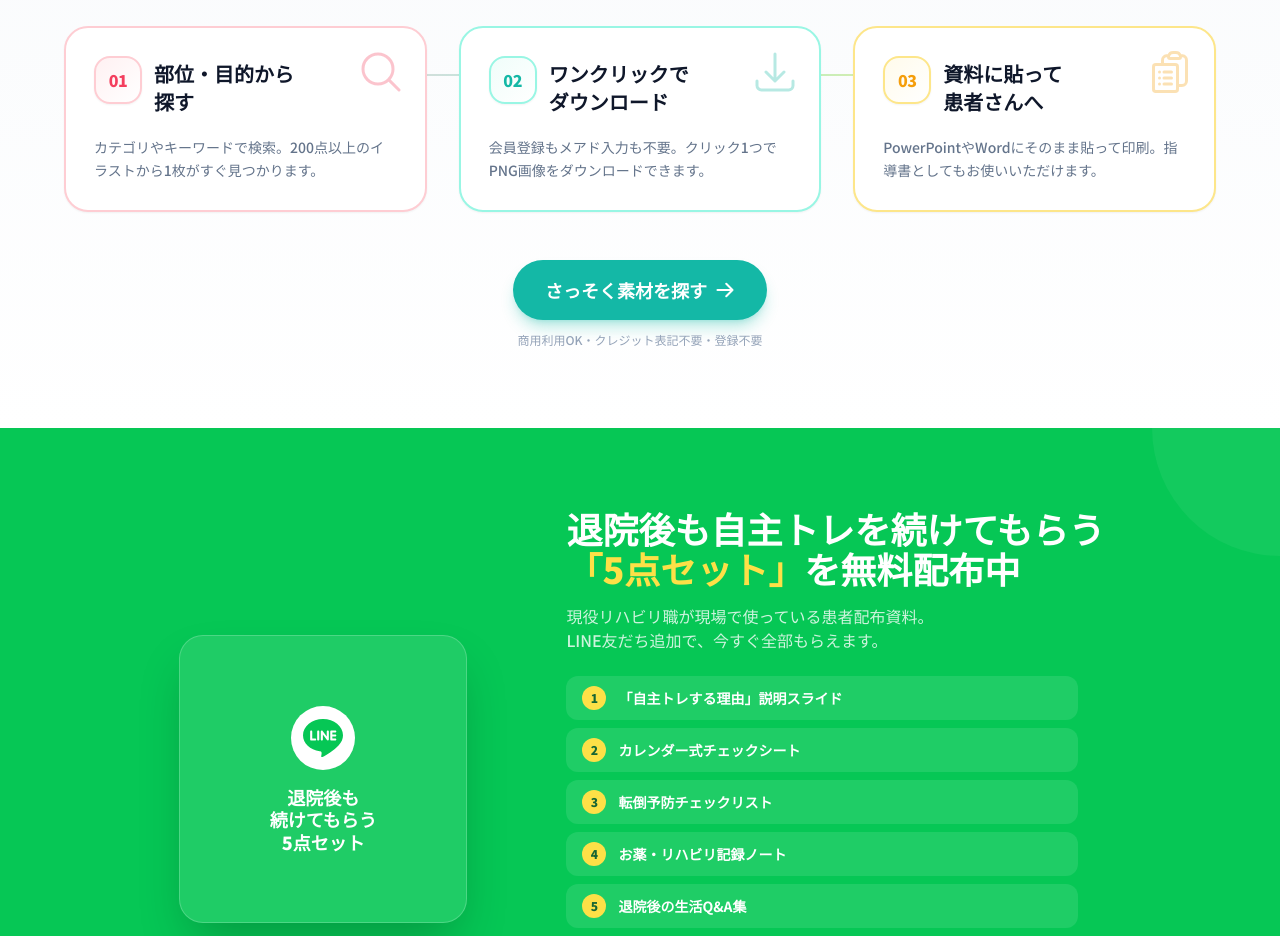
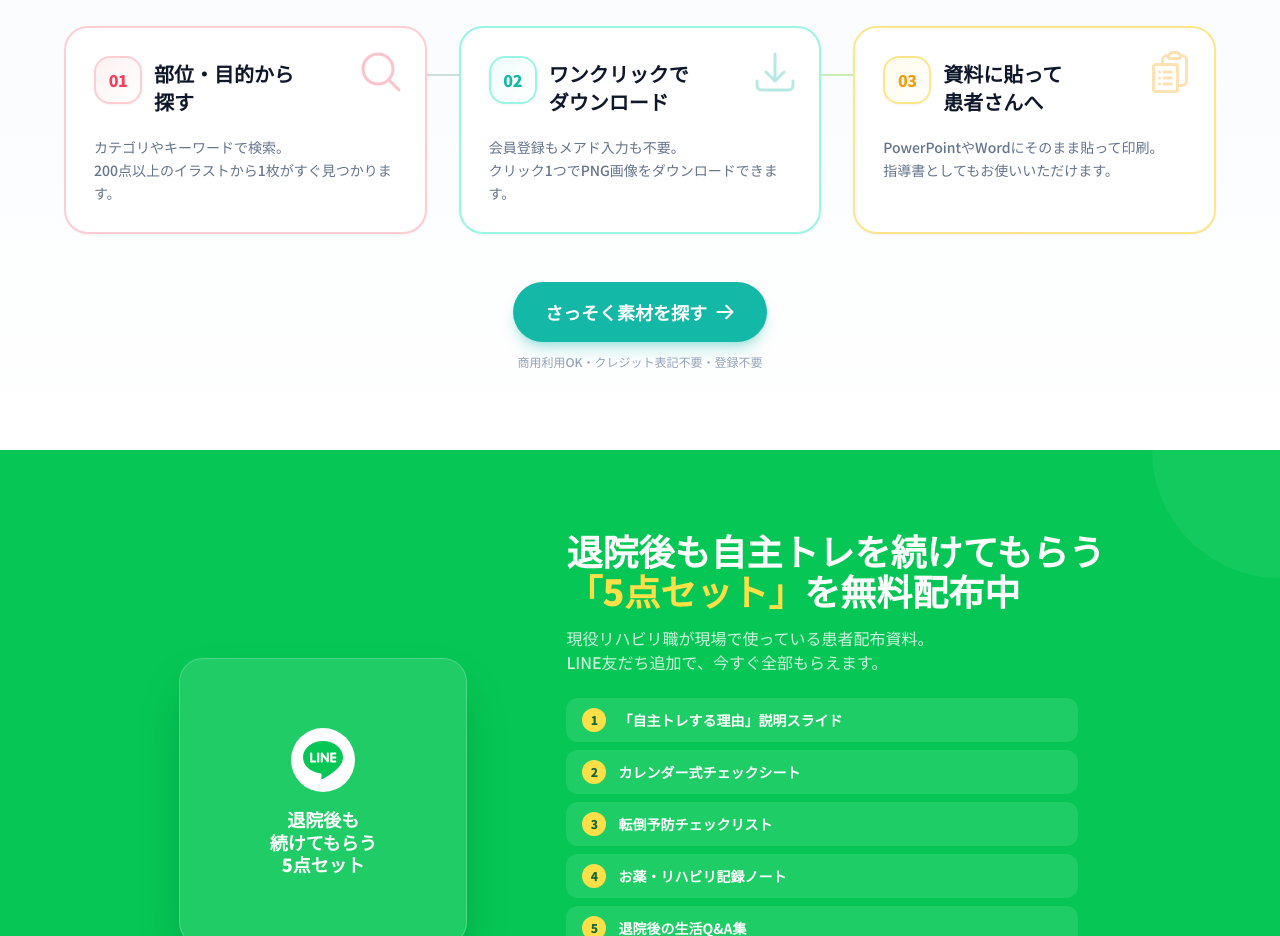
Before and after one commit to makomaru2023/jishutore-starter, a Next.js app: page / in a window 1280 px wide. Shown: the part 2900-3836 px from the top of the page. Built offline with nearby package versions, Linux system fonts and the light colour scheme.

Commit message:
3ステップ説明文を句点で明示的に改行
各ステップの説明文を「動作。改行→補足。」の2行構造に統一。
\\nとwhitespace-pre-lineで読みやすさUP。

Co-Authored-By: Claude Opus 4.6 <noreply@anthropic.com>

```diff
--- a/src/components/HomeHowTo.tsx
+++ b/src/components/HomeHowTo.tsx
@@ -18,21 +18,21 @@ const steps: Step[] = [
     {
         number: "01",
         title: "部位・目的から\n探す",
-        description: "カテゴリやキーワードで検索。200点以上のイラストから1枚がすぐ見つかります。",
+        description: "カテゴリやキーワードで検索。\n200点以上のイラストから1枚がすぐ見つかります。",
         iconPath: "m21 21-5.197-5.197m0 0A7.5 7.5 0 1 0 5.196 5.196a7.5 7.5 0 0 0 10.607 10.607Z",
         accent: "from-rose-50 border-rose-200 text-rose-500",
     },
     {
         number: "02",
         title: "ワンクリックで\nダウンロード",
-        description: "会員登録もメアド入力も不要。クリック1つでPNG画像をダウンロードできます。",
+        description: "会員登録もメアド入力も不要。\nクリック1つでPNG画像をダウンロードできます。",
         iconPath: "M3 16.5v2.25A2.25 2.25 0 0 0 5.25 21h13.5A2.25 2.25 0 0 0 21 18.75V16.5M16.5 12 12 16.5m0 0L7.5 12m4.5 4.5V3",
         accent: "from-teal-50 border-teal-200 text-teal-500",
     },
     {
         number: "03",
         title: "資料に貼って\n患者さんへ",
-        description: "PowerPointやWordにそのまま貼って印刷。指導書としてもお使いいただけます。",
+        description: "PowerPointやWordにそのまま貼って印刷。\n指導書としてもお使いいただけます。",
         iconPath: "M9 12h3.75M9 15h3.75M9 18h3.75m3 .75H18a2.25 2.25 0 0 0 2.25-2.25V6.108c0-1.135-.845-2.098-1.976-2.192a48.424 48.424 0 0 0-1.123-.08m-5.801 0c-.065.21-.1.433-.1.664 0 .414.336.75.75.75h4.5a.75.75 0 0 0 .75-.75 2.25 2.25 0 0 0-.1-.664m-5.8 0A2.251 2.251 0 0 1 13.5 2.25H15c1.012 0 1.867.668 2.15 1.586m-5.8 0c-.376.023-.75.05-1.124.08C9.095 4.01 8.25 4.973 8.25 6.108V8.25m0 0H4.875c-.621 0-1.125.504-1.125 1.125v11.25c0 .621.504 1.125 1.125 1.125h9.75c.621 0 1.125-.504 1.125-1.125V9.375c0-.621-.504-1.125-1.125-1.125H8.25ZM6.75 12h.008v.008H6.75V12Zm0 3h.008v.008H6.75V15Zm0 3h.008v.008H6.75V18Z",
         accent: "from-amber-50 border-amber-200 text-amber-500",
     },
@@ -95,7 +95,7 @@ export function HomeHowTo() {
                                 </div>
 
                                 {/* 説明（カード下部にflex-1で揃える） */}
-                                <p className="text-sm text-slate-500 font-medium leading-relaxed flex-1">
+                                <p className="text-sm text-slate-500 font-medium leading-relaxed flex-1 whitespace-pre-line">
                                     {step.description}
                                 </p>
                             </div>
```
